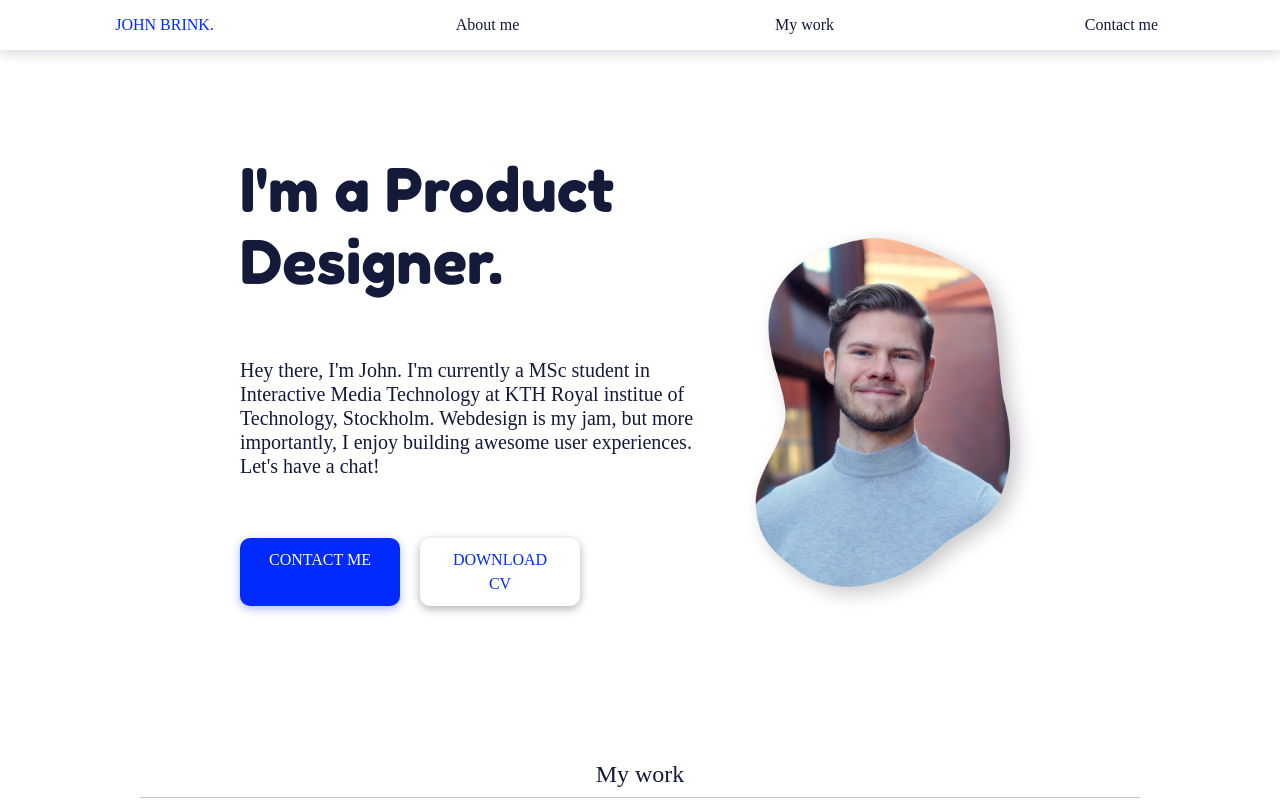
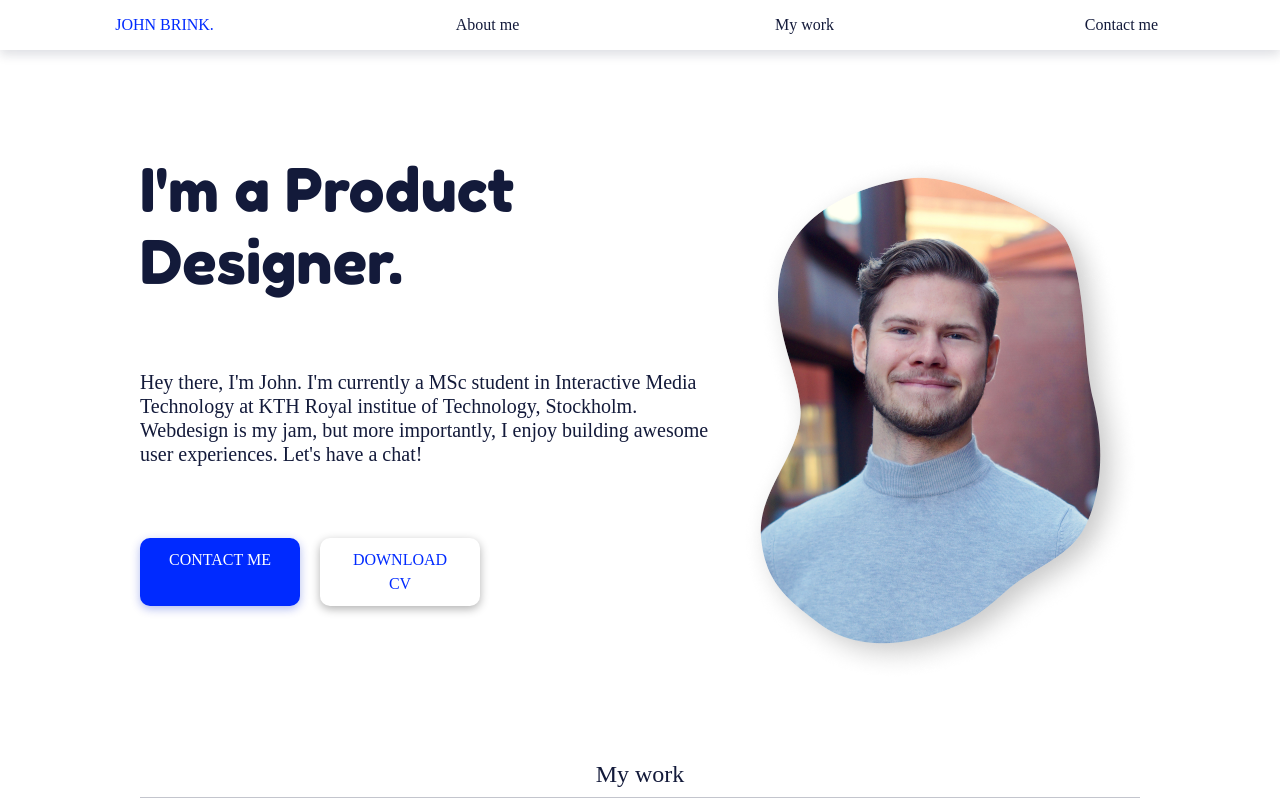
Before and after one commit to johnbri/webportfolio, a React (Create React App) app: page / in a window 1280 px wide. Shown: the top 800 px of the page. Built offline with nearby package versions, Linux system fonts and the light colour scheme; a web font is replaced by a local one.

Commit message:
Changed header size

```diff
--- a/src/css/Home.scss
+++ b/src/css/Home.scss
@@ -100,7 +100,7 @@
     .headerCard {
         min-height: 70vh;
         width:90%;
-        max-width: 800px;
+        max-width: 1000px;
         margin-top: 100px;
         display: flex;
         flex-direction: column;
@@ -116,7 +116,7 @@
             .johnBlob {
                 margin-left: 10px;
                 width: 33vw;
-                max-width: 300px;
+                max-width: 400px;
             }
         }
 
```
